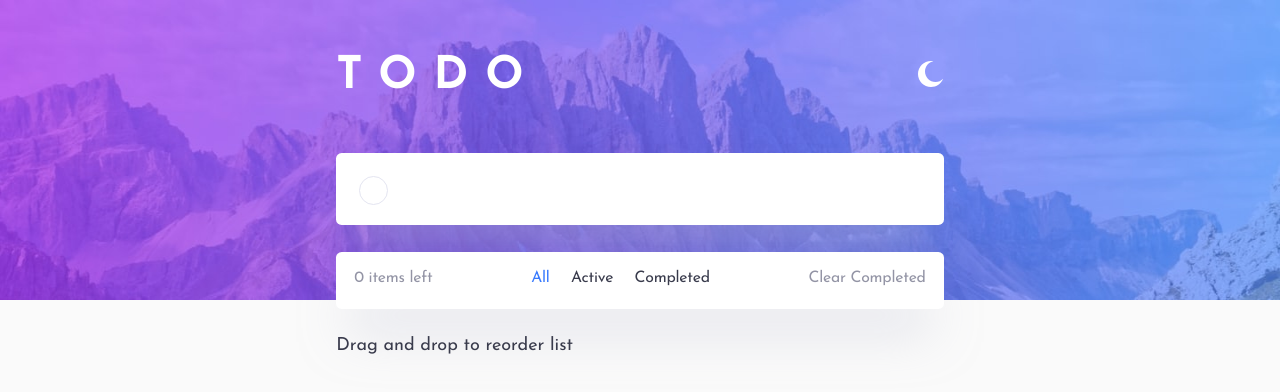
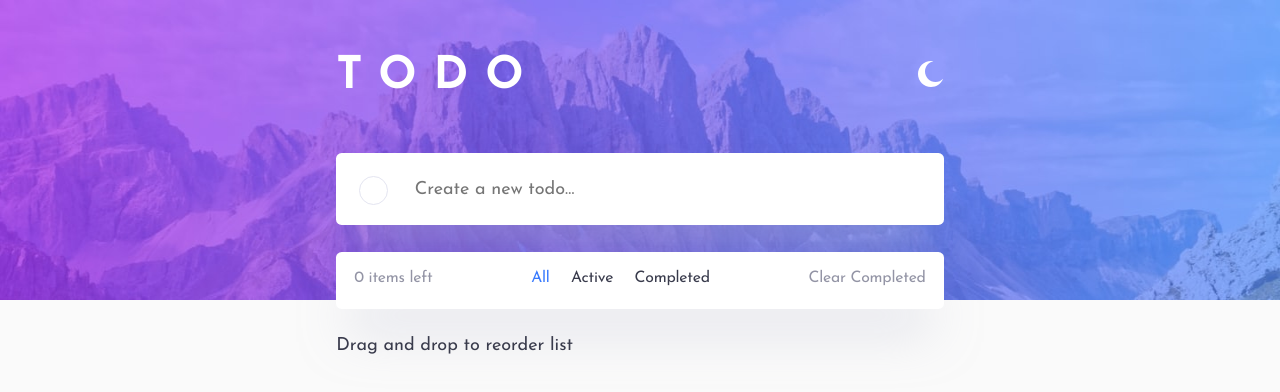
Before and after one commit to MariaLemos/todo-app, a React (Create React App) app: page / in a window 1280 px wide. Shown: the top 392 px of the page. Built offline with nearby package versions, Linux system fonts and the light colour scheme.

Commit message:
feat: done style

```diff
--- a/src/components/task.component.tsx
+++ b/src/components/task.component.tsx
@@ -16,6 +16,7 @@ const TaskComponent: React.FC<{
     <TaskWrapper
       className={className}
       ref={provided?.innerRef}
+      isDone={getValues(`${name}.isDone`)}
       {...provided?.draggableProps}
       {...provided?.dragHandleProps}
       onSubmit={async (e) => {
@@ -31,20 +32,27 @@ const TaskComponent: React.FC<{
     >
       <RadioComponent name={`${name}.isDone`} methods={methods} />
 
-      <InputStyled {...register(`${name}.name`)} />
+      <InputStyled
+        {...register(`${name}.name`)}
+        placeholder="Create a new todo…"
+        required
+      />
     </TaskWrapper>
   );
 };
 export default TaskComponent;
-const TaskWrapper = styled.form`
+const TaskWrapper = styled.form<{ isDone: boolean }>`
   display: flex;
   gap: 1.5rem;
   height: 4rem;
   background-color: ${({ theme }) => theme.listBgColor};
   padding: 1.25rem;
   width: 100%;
+  text-decoration: ${({ isDone }) => (isDone ? "line-through" : "none")};
+  color: ${({ isDone, theme }) => (isDone ? theme.doneFontColor : "inherit")};
 `;
 
 const InputStyled = styled.input`
   all: unset;
+  cursor: text !important;
 `;
--- a/src/theme/Themes.ts
+++ b/src/theme/Themes.ts
@@ -24,6 +24,7 @@ const lightTheme: DefaultTheme = {
   buttonHoverFontColor: lightColors.VeryDarkGrayishBlue,
   shadowColor: "rgba(194, 195, 214, 0.50)",
   listBgColor: "#fff",
+  doneFontColor: lightColors.LightGrayishBlue,
 };
 const darkColors = {
   VeryDarkBlue: "hsl(235, 21%, 11%)",
@@ -34,6 +35,7 @@ const darkColors = {
   VeryDarkGrayishBlue: "hsl(233, 14%, 35%)",
   VeryDarkGrayishBlue2: " hsl(237, 14%, 26%)",
 };
+
 const darkTheme: DefaultTheme = {
   name: "dark",
   bgImageDesk: DarkDeskBg,
@@ -45,6 +47,7 @@ const darkTheme: DefaultTheme = {
   shadowColor: "rgba(0, 0, 0, 0.50)",
   buttonFontColor: "hsla(235, 16%, 42%, 1)",
   buttonHoverFontColor: darkColors.LightGrayishBluehover,
+  doneFontColor: darkColors.VeryDarkGrayishBlue,
 };
 
 export const themeMap = {
--- a/src/theme/styles.d.ts
+++ b/src/theme/styles.d.ts
@@ -12,5 +12,6 @@ declare module "styled-components" {
     borderColor: string;
     shadowColor: string;
     buttonFontColor: string;
+    doneFontColor: string;
   }
 }
```
